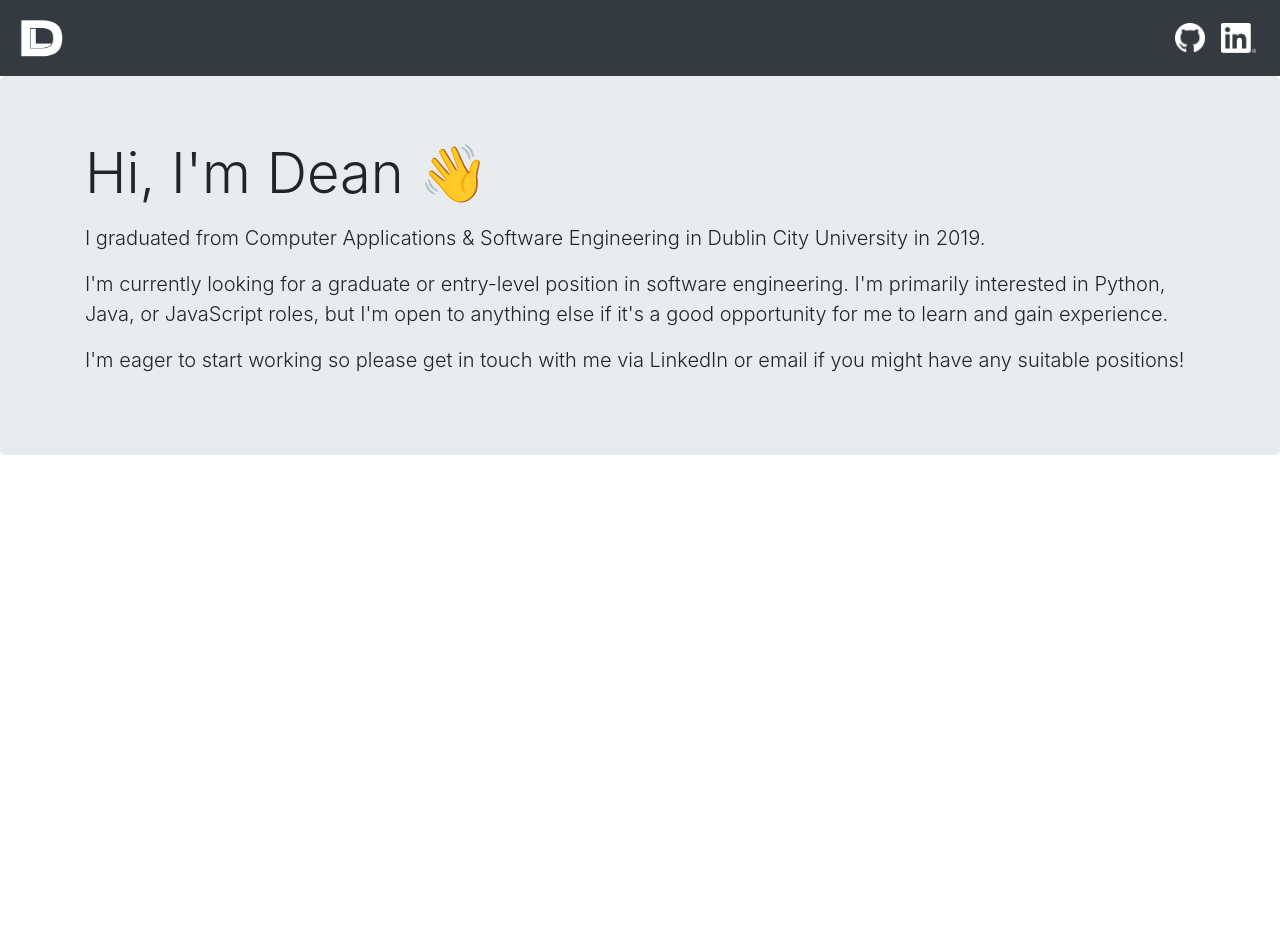
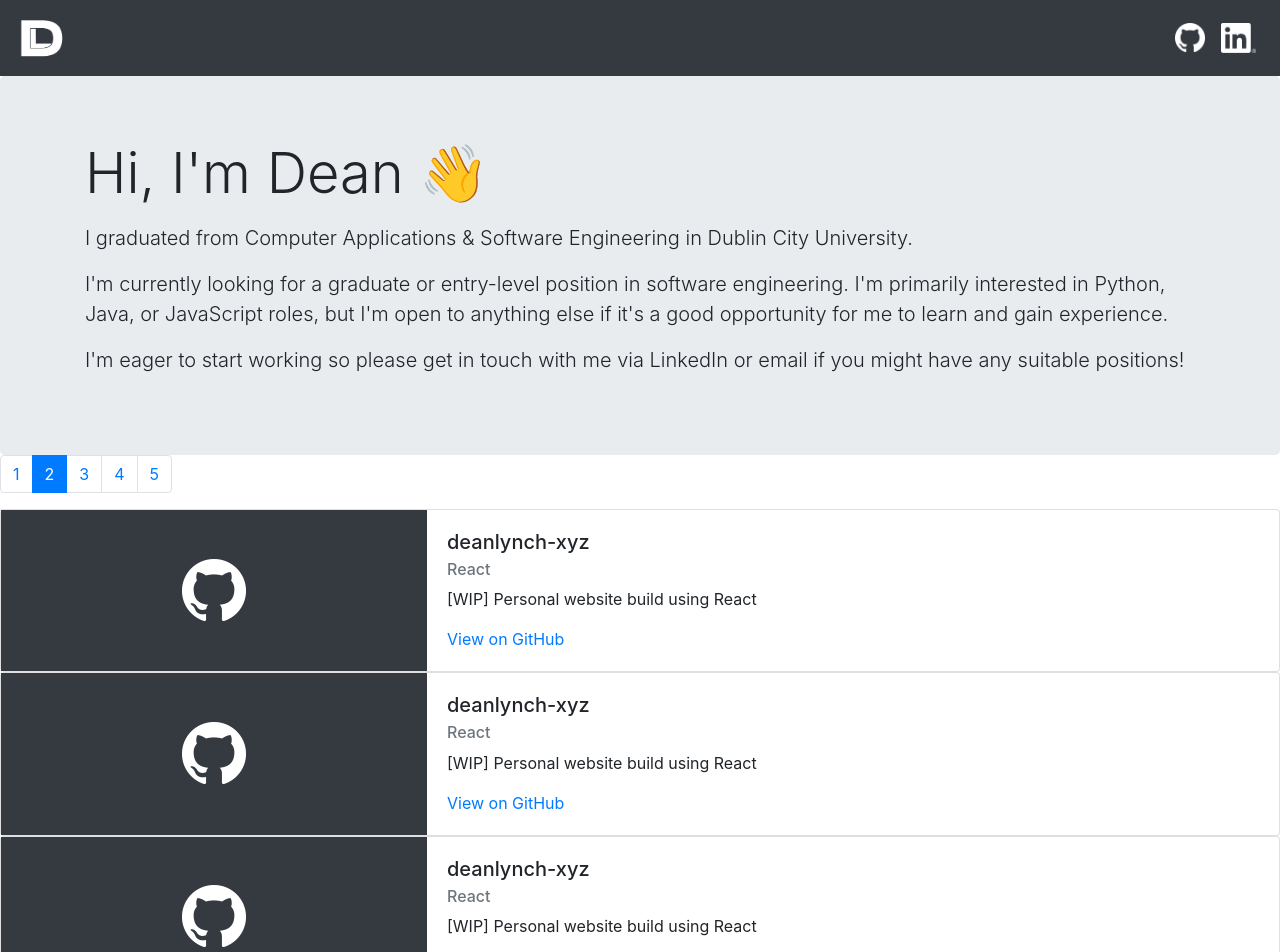
Before and after one commit to lynchdean/deanlynch-xyz, a React (Create React App) app: page / in a window 1280 px wide. Shown: the top 952 px of the page. Before the commit the page ends 800 px from the top, so only its background shows below. Built offline with nearby package versions, Linux system fonts and the light colour scheme.

Commit message:
Initial Project Cards

```diff
--- a/src/App.tsx
+++ b/src/App.tsx
@@ -2,6 +2,8 @@ import React from 'react';
 
 import Topbar from "./components/Topbar"
 import Jumbo from "./components/Jumbo";
+import ProjectCard from "./components/ProjectCard";
+import CardPaginator from "./components/CardPaginator";
 
 function App() {
     return (
@@ -9,13 +11,41 @@ function App() {
             <Topbar/>
             <Jumbo
                 heading={"Hi, I'm Dean 👋"}
-                line1={"I graduated from Computer Applications & Software Engineering in Dublin City University in 2019."}
+                line1={"I graduated from Computer Applications & Software Engineering in Dublin City University."}
                 line2={"I'm currently looking for a graduate or entry-level position in software engineering. " +
                 "I'm primarily interested in Python, Java, or JavaScript roles, but I'm open to anything else if it's a " +
                 "good opportunity for me to learn and gain experience."}
                 line3= {"I'm eager to start working so please get in touch with me via LinkedIn or email if you might " +
                 "have any suitable positions!"}
             />
+
+            <CardPaginator/>
+
+            <ProjectCard
+                title="deanlynch-xyz"
+                link={"https://github.com/lynchdean/deanlynch-xyz"}
+                desc={"[WIP] Personal website build using React"}
+                tech={"React"}
+            />
+            <ProjectCard
+                title="deanlynch-xyz"
+                link={"https://github.com/lynchdean/deanlynch-xyz"}
+                desc={"[WIP] Personal website build using React"}
+                tech={"React"}
+            />
+            <ProjectCard
+                title="deanlynch-xyz"
+                link={"https://github.com/lynchdean/deanlynch-xyz"}
+                desc={"[WIP] Personal website build using React"}
+                tech={"React"}
+            />
+            <ProjectCard
+                title="deanlynch-xyz"
+                link={"https://github.com/lynchdean/deanlynch-xyz"}
+                desc={"[WIP] Personal website build using React"}
+                tech={"React"}
+            />
+
         </div>
     );
 }
--- /dev/null
+++ b/src/components/CardPaginator.tsx
@@ -0,0 +1,24 @@
+import React from "react";
+import Pagination from "react-bootstrap/Pagination";
+import Card from "react-bootstrap/Card";
+
+function CardPaginator () {
+
+    let items = [];
+    let active = 2;
+    for (let number = 1; number <= 5; number++) {
+        items.push(
+            <Pagination.Item key={number} active={number === active}>
+                {number}
+            </Pagination.Item>,
+        );
+    }
+
+    return (
+        <div>
+            <Pagination>{items}</Pagination>
+        </div>
+    )
+}
+
+export default CardPaginator
--- a/src/components/Jumbo.tsx
+++ b/src/components/Jumbo.tsx
@@ -7,12 +7,11 @@ type Props = {
     line1?: string
     line2?: string
     line3?: string
-
 }
 
 function Jumbo({heading, line1, line2, line3}: Props) {
     return (
-        <Jumbotron>
+        <Jumbotron className="mb-0">
             <Container>
                 <h1 className="display-4">{heading}</h1>
                 <p className="pt-2 lead">{line1}</p>
--- /dev/null
+++ b/src/components/ProjectCard.tsx
@@ -0,0 +1,38 @@
+import React from 'react';
+import GitHubLogo from "./img/GithubLogo.png"
+import Card from "react-bootstrap/Card";
+
+
+type Props = {
+    title: string
+    link: string
+    desc?: string
+    tech?: string
+}
+
+function ProjectCard({title, link, desc, tech}: Props) {
+    return (
+        <Card>
+            <div className="row no-gutters ">
+                <div className="col-md-4 p-2 bg-dark d-flex flex-wrap align-items-center">
+                    <div className="d-block m-auto mw-33">
+                        <img src={GitHubLogo}
+                             className="card-img"
+                             alt="Github Logo"
+                        />
+                    </div>
+                </div>
+                <div className="col-md-8">
+                    <Card.Body>
+                        <Card.Title>{title}</Card.Title>
+                        <Card.Subtitle className="mb-2 text-muted">{tech}</Card.Subtitle>
+                        <Card.Text>{desc}</Card.Text>
+                        <Card.Link href={link}>View on GitHub</Card.Link>
+                    </Card.Body>
+                </div>
+            </div>
+        </Card>
+    )
+}
+
+export default ProjectCard
--- a/src/components/Topbar.tsx
+++ b/src/components/Topbar.tsx
@@ -7,7 +7,7 @@ import Nav from 'react-bootstrap/Nav';
 
 function Topbar() {
     return (
-        <Navbar bg="dark" variant="dark" expand="lg">
+        <Navbar bg="dark" variant="dark" expand="sm">
             <Navbar.Brand href="#home">
                 <img
                     src={DLLogo}
```
